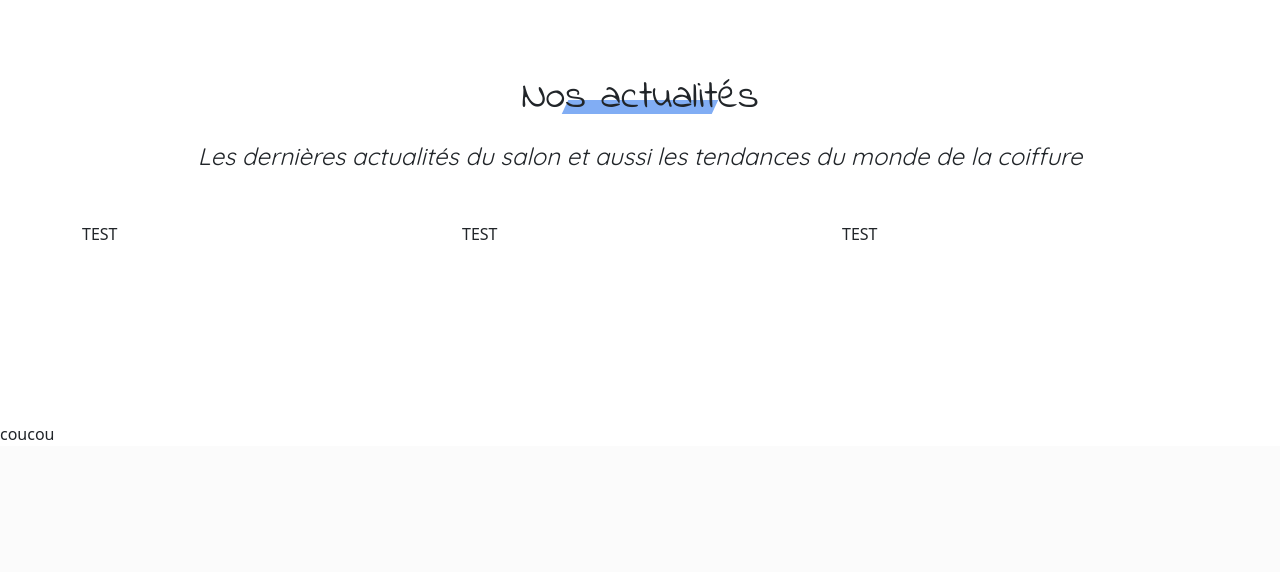
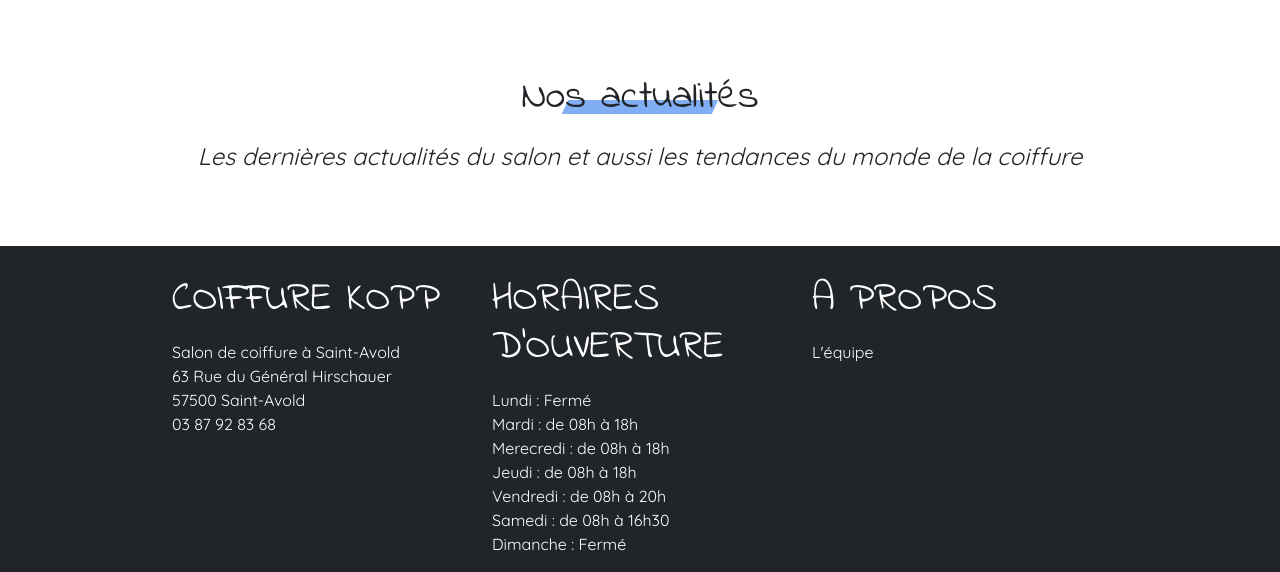
Before and after one commit to Nyxqt/CoiffureKopp, a PHP site: page / in a window 1280 px wide. Shown: the part 2696-3268 px from the top of the page. Before the commit the page ends 3136 px from the top, so only its background shows below. Run offline with PHP 8.4, Linux system fonts and the light colour scheme; data that the repository does not hold is empty; some libraries are stand-ins or nearby versions.

Commit message:
homepage finished + footer

```diff
--- a/src/assets/CSS/style.css
+++ b/src/assets/CSS/style.css
@@ -30,12 +30,13 @@ nav {
 }
 
 #body-wrapper {
-	padding-bottom: 200px;
+	padding-bottom: 350px;
 }
 
 .nav-style {
 color: #fff;
 display: inline-block;
+text-decoration: none;
 position: relative;
 }
 
@@ -136,3 +137,31 @@ z-index: -1;
 .text-italic {
     font-style: italic;
 }
+
+footer {
+    width: 100%;
+}
+
+.footer-style {
+color: #fff;
+display: inline-block;
+position: relative;
+}
+
+.footer-style:after {
+background: none repeat scroll 0 0 transparent;
+bottom: 0;
+content: "";
+display: block;
+height: 2px;
+left: 15%;
+position: absolute;
+background: #fff;
+transition: width 0.3s ease 0s, left 0.3s ease 0s;
+width: 0;
+}
+
+.footer-style:hover:after {
+width: 30%;
+left: 0;
+}
--- a/src/controllers/front/homepage.php
+++ b/src/controllers/front/homepage.php
@@ -6,5 +6,6 @@ require_once('../models/homepage.php');
 
 function homepage()
 {
+    $news = getLatestNews();
     require('../templates/front/homepage.php');
 }
--- a/src/models/homepage.php
+++ b/src/models/homepage.php
@@ -0,0 +1,13 @@
+<?php
+
+function getLatestNews()
+{
+    $stmt = dbConnect()->prepare('SELECT title as news_title, path as news_img, id as news_id
+    FROM post
+    ORDER BY id
+    DESC
+    LIMIT 3');
+    $stmt->execute();
+    $news = $stmt->fetchAll(PDO::FETCH_ASSOC);
+    return $news;
+}
--- a/src/templates/front/footer.php
+++ b/src/templates/front/footer.php
@@ -1,5 +1,30 @@
 <?php ob_start(); ?>
 
-coucou
+<div class="container-fluid bg-dark pb-3">
+    <div class="row justify-content-center">
+        <div class="col-lg-3 d-flex flex-column">
+            <h1 class="title-ff text-white uppercase">Coiffure kopp</h1>
+            <span class="text-ff text-white">Salon de coiffure à Saint-Avold</span>
+            <span class="text-ff text-white">63 Rue du Général Hirschauer</span>
+            <span class="text-ff text-white">57500 Saint-Avold</span>
+            <span class="text-ff text-white">03 87 92 83 68</span>
+        </div>
+        <div class="col-lg-3 d-flex flex-column">
+            <h1 class="title-ff text-white uppercase">Horaires d'ouverture</h1>
+            <span class="text-ff text-white">Lundi : Fermé</span>
+            <span class="text-ff text-white">Mardi : de 08h à 18h</span>
+            <span class="text-ff text-white">Merecredi : de 08h à 18h</span>
+            <span class="text-ff text-white">Jeudi : de 08h à 18h</span>
+            <span class="text-ff text-white">Vendredi : de 08h à 20h</span>
+            <span class="text-ff text-white">Samedi : de 08h à 16h30</span>
+            <span class="text-ff text-white">Dimanche : Fermé</span>
+
+        </div>
+        <div class="col-lg-3 d-flex flex-column">
+            <h1 class="title-ff text-white uppercase">A propos</h1>
+            <a class="nav-link footer-style text-white text-ff" href="">L'équipe</a>
+        </div>
+    </div>
+</div>
 
 <?php $footer = ob_get_clean(); ?>
--- a/src/templates/front/homepage.php
+++ b/src/templates/front/homepage.php
@@ -75,9 +75,18 @@
             Les dernières actualités du salon et aussi les tendances du monde de la coiffure
         </p>
         <div class="row mt-5">
-            <div class="col-md-4">TEST</div>
-            <div class="col-md-4">TEST</div>
-            <div class="col-md-4">TEST</div>
+            <?php foreach ($news as $news3) { ?>
+
+                <div class="col-md-4">
+                    <div class="card rounded">
+                        <img class="img-fluid" src="<?= $news3['news_img'] ?>" alt="">
+                        <div class="card-body">
+                            <h5 class="card-title text-ff fs-4"><?= $news3['news_title'] ?></h5>
+                            <a href="index.php?action=news&id=<?= $news3['news_id'] ?>" class="btn btn-dark text-ff">Voir l'article</a>
+                        </div>
+                    </div>
+                </div>
+            <?php } ?>
         </div>
     </div>
 </section>
```
